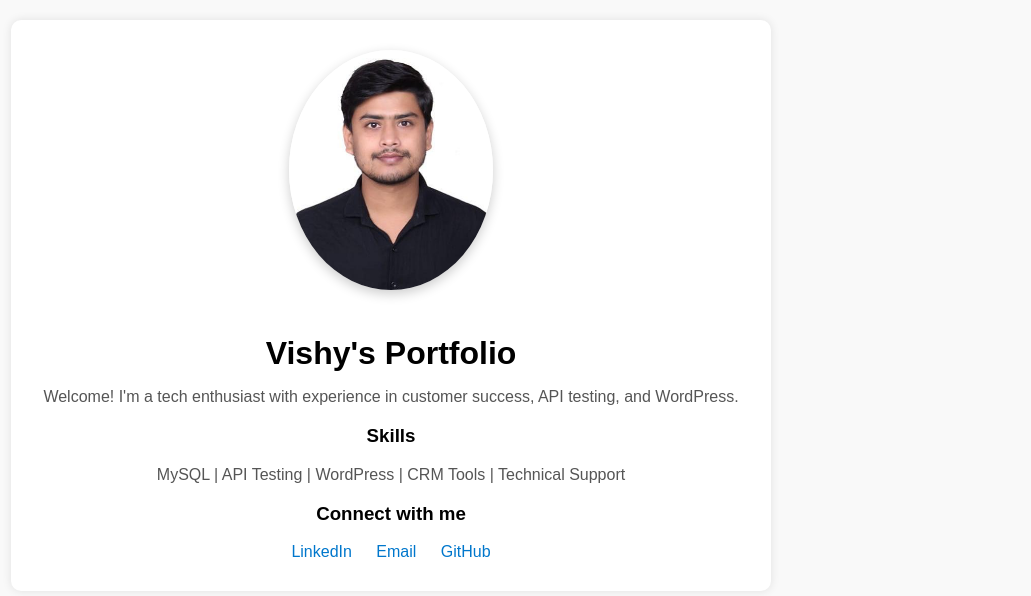
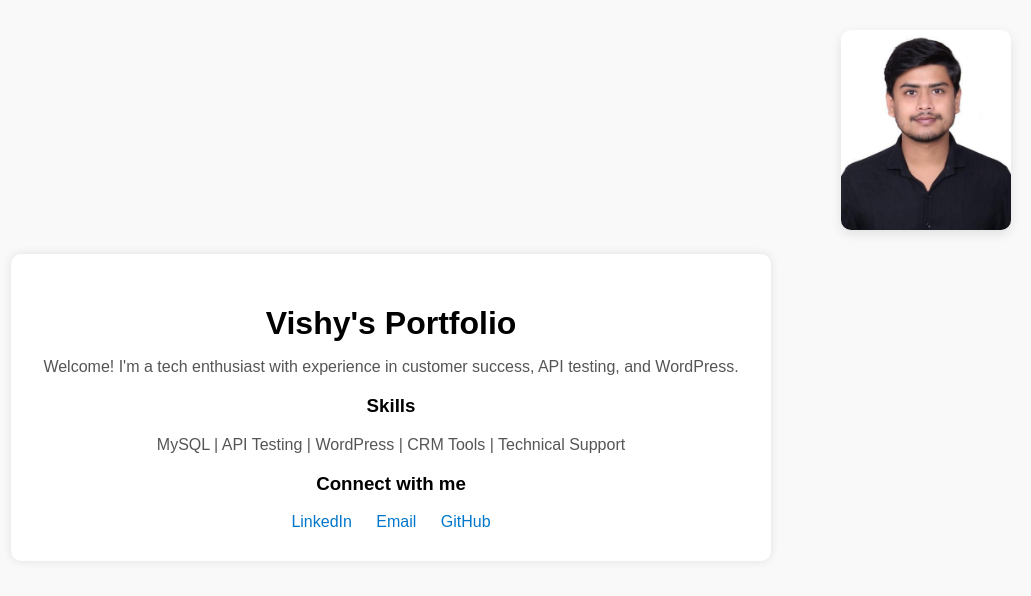
Before and after one commit to Viishy/Viishy.github.io, a plain HTML site: page index.html in a window 1280 px wide. Shown: the whole page, without its empty margins (249-1280 px from the left). Drawn offline with Linux system fonts and the light colour scheme.

Commit message:
Update index.html

```diff
--- a/index.html
+++ b/index.html
@@ -40,8 +40,10 @@
   </style>
 </head>
 <body>
+  <div style="text-align: right;">
+  <img src="profile.jpg" alt="Viishy's Profile Picture" style="height: 200px; width: auto; border-radius: 10px; margin-top: 10px; box-shadow: 0 4px 12px rgba(0,0,0,0.1);">
+</div>
   <div class="container">
-    <img src="profile.jpg" alt="Viishy's Profile Picture" style="height: 240px; width: auto; border-radius: 50%; box-shadow: 0 4px 12px rgba(0,0,0,0.2);">
     <h1>Vishy's Portfolio</h1>
     <p>Welcome! I'm a tech enthusiast with experience in customer success, API testing, and WordPress.</p>
     <h3>Skills</h3>
```
